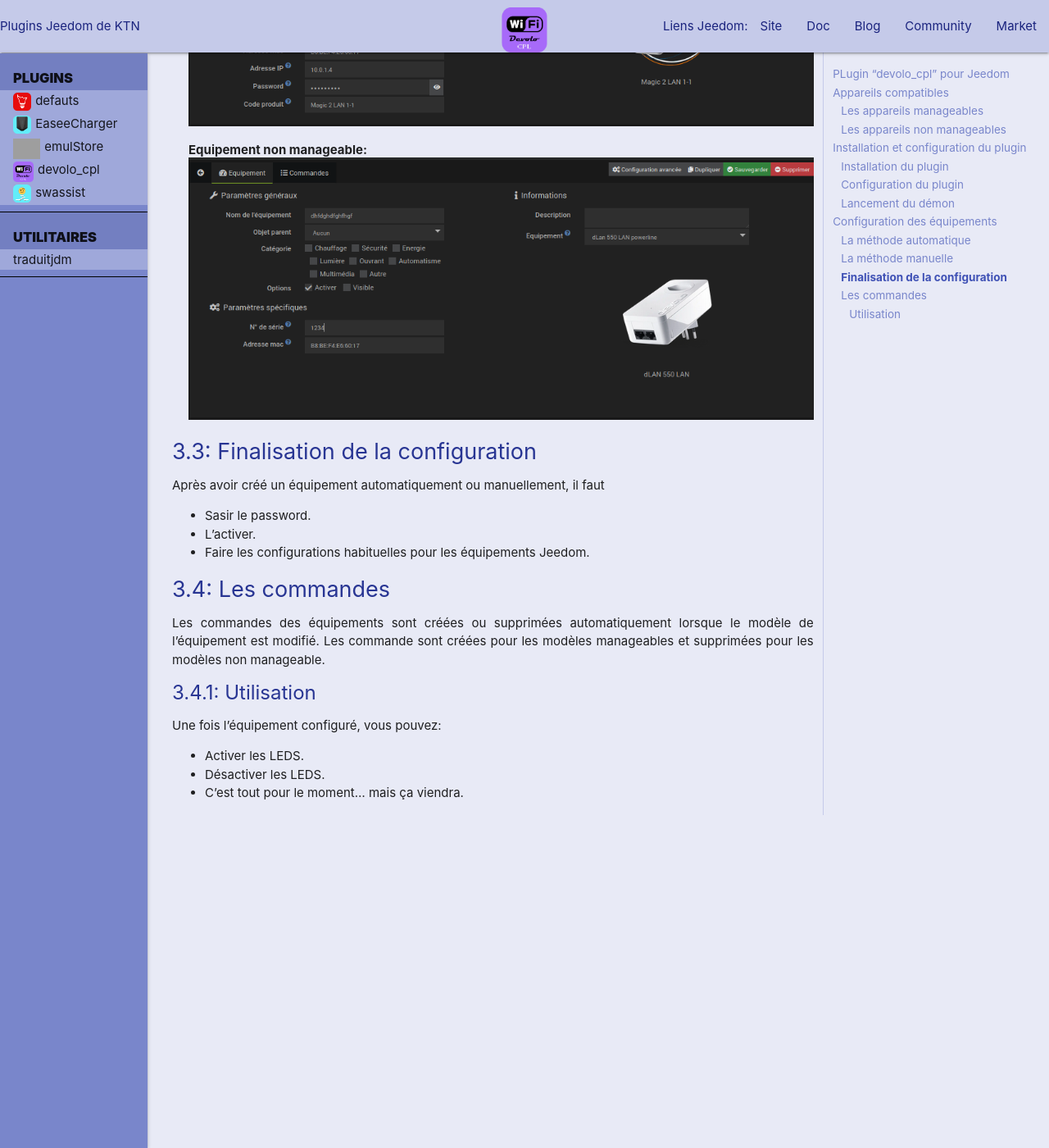
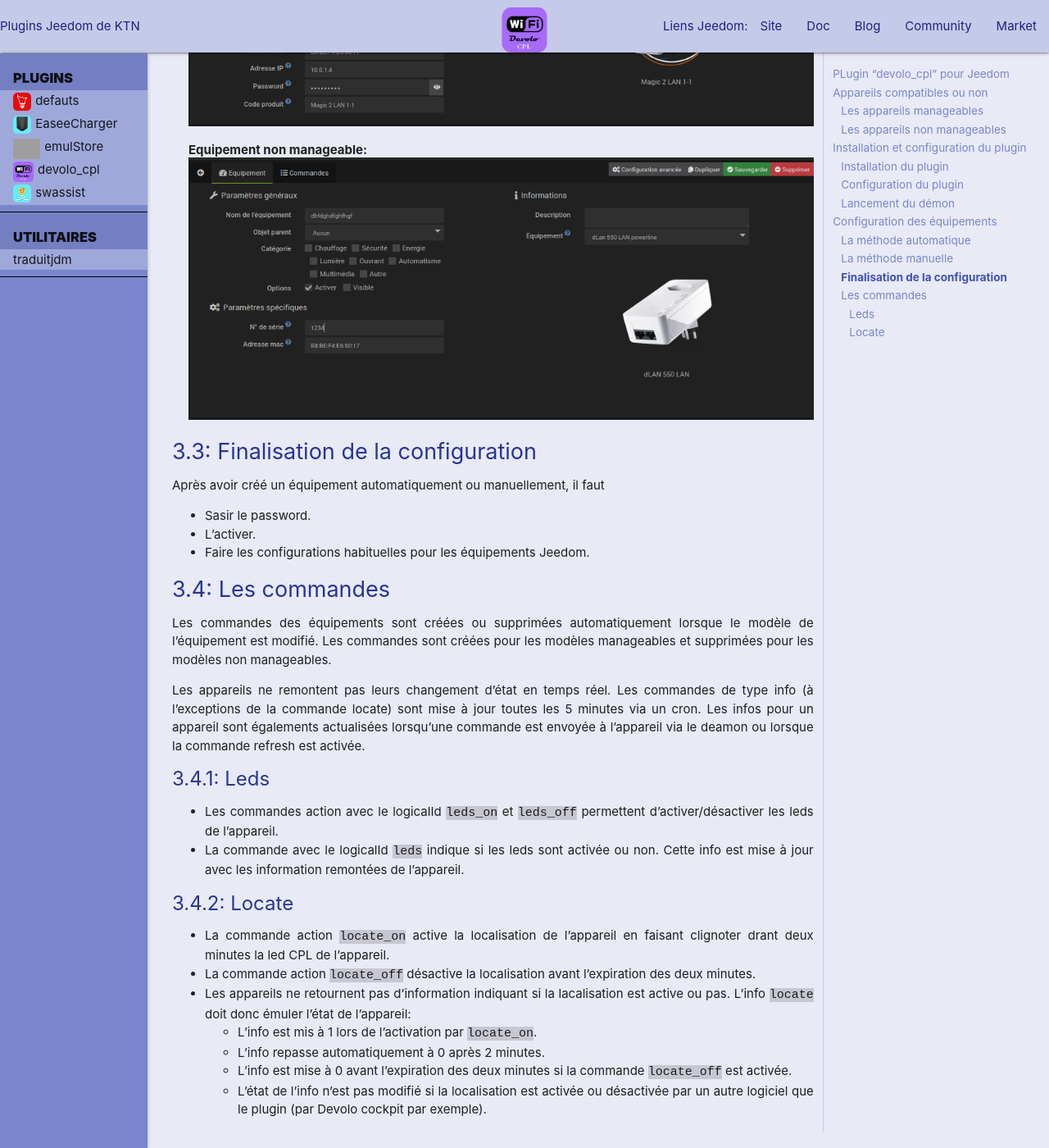
Before and after one commit to ktn001/ktn001.github.io, a Jekyll site: the page built from fr_FR/devolo_cpl/index.md, in a window 1280 px wide and 1400 px high, scrolled down 3954 px. Shown: the whole window at 82% size. Built offline with Jekyll 4.4.1, drawn with Linux system fonts in a browser that asks for light colours; emoji names are drawn with the system emoji font; some of the changed text lies outside the part shown; grey boxes are pictures that could not be loaded.

Commit message:
nouvelle version de devolo_cpl

```diff
--- a/fr_FR/devolo_cpl/index.md
+++ b/fr_FR/devolo_cpl/index.md
@@ -7,15 +7,17 @@
 
 Le plugin permet d'intégrer les équipements CPL de Devolo dans Jeedom
 
-> :bulb: Attention si vous partagez des fichiers de logs, les passwords des appareils peuvent y figurer en clair!
+> :bulb: Attention si vous partagez des fichiers de logs, les passwords des
+appareils peuvent y figurer en clair!
 
-# Appareils compatibles
+# Appareils compatibles ou non
 {: .num}
 
 ## Les appareils manageables
 {: .num}
 
-Le plugin utilise le module python [devolo_plc_api](https://pypi.org/project/devolo-plc-api/). La documentation de ce module précise qu'il est compatible avec les appareils suivants:
+Le plugin utilise le module python [devolo_plc_api](https://pypi.org/project/devolo-plc-api/).
+La documentation de ce module précise qu'il est compatible avec les appareils suivants:
 
 + Magic 2 WiFi next
 + Magic 2 WiFi 2-1
@@ -87,10 +105,14 @@
 
 Un équipement Jeedom est automatiquement créé pour chaque appareil détecté.
 
-+ Le n° de série de l'appareil est configuré dans Jeedom. S'il existe déjà un équipement avec ce numéro de série, le programme de synchonisation ne crée pas un nouvel équipement mais met à jour l'équipement existant.
-+ Le nom de l'équipement est le nom configuré dans l'appareil ou le n° de série s'il n'y a pas de nom configuré.
++ Le n° de série de l'appareil est configuré dans Jeedom. S'il existe déjà un
+  équipement avec ce numéro de série, le programme de synchonisation ne crée
+  pas un nouvel équipement mais met à jour l'équipement existant.
++ Le nom de l'équipement est le nom configuré dans l'appareil ou le n° de
+  série s'il n'y a pas de nom configuré.
 + L'adress IP de l'appareil est renseignée dans l'équipement Jeedom.
-+ Le type d'appareil est renseigné dans l'équipement Jeedom et l'image de l'équipement est sélectionnée en tenant compte du pays configuré pour le plugin.
++ Le type d'appareil est renseigné dans l'équipement Jeedom et l'image de
+  l'équipement est sélectionnée en tenant compte du pays configuré pour le plugin.
 + Les commandes de l'équipement sont créées.
 
 ## La méthode manuelle
@@ -100,12 +122,14 @@
 
 ![Icone de synchronisation](/images/devolo_cpl/icones_gestion_plugin.png)
 
-Il faut saisir le nom du nouvel équipement avant d'accéder à la page de configuration de l'équipement.
+Il faut saisir le nom du nouvel équipement avant d'accéder à la page de
+configuration de l'équipement.
 
 ![équipement non configuré](/images/devolo_cpl/equipement_non_configure.png)
 
 Il faut
-+ Saisir le numéro de série de l'appareil. *(Si vous ne connaissez pas de n° de série, vous pouvez saisir un texte quelquonque.)*
++ Saisir le numéro de série de l'appareil. *(Si vous ne connaissez pas de n°
+  de série, vous pouvez saisir un texte quelquonque.)*
 + Saisir l'adresse mac de l'appareil.
 + Saisir l'adresse IP de l'appareil. *(Uniquement pour les appareils manageables)*
 + Sélectionner le type d'appareil. *(Uniquement pour les appareils manageables)*
@@ -129,12 +153,36 @@
 ## Les commandes
 {: .num}
 
-Les commandes des équipements sont créées ou supprimées automatiquement lorsque le modèle de l'équipement est modifié. Les commande sont créées pour les modèles manageables et supprimées pour les modèles non manageable.
+Les commandes des équipements sont créées ou supprimées automatiquement lorsque
+le modèle de l'équipement est modifié. Les commandes sont créées pour les
+modèles manageables et supprimées pour les modèles non manageables.
 
-### Utilisation
+Les appareils ne remontent pas leurs changement d'état en temps réel. Les
+commandes de type info (à l'exceptions de la commande locate) sont mise à jour
+toutes les 5 minutes via un cron. Les infos pour un appareil sont égalements
+actualisées lorsqu'une commande est envoyée à l'appareil via le deamon ou lorsque
+la commande refresh est activée.
+
+### Leds
 {: .num}
 
-Une fois l'équipement configuré, vous pouvez:
-+ Activer les LEDS.
-+ Désactiver les LEDS.
-+ C'est tout pour le moment... mais ça viendra.
++ Les commandes action avec le logicalId `leds_on` et `leds_off` permettent
+  d'activer/désactiver les leds de l'appareil.
++ La commande avec le logicalId `leds` indique si les leds sont activée ou non.
+  Cette info est mise à jour avec les information remontées de l'appareil.
+
+### Locate
+{: .num}
+
++ La commande action `locate_on` active la localisation de l'appareil en faisant
+  clignoter drant deux minutes la led CPL de l'appareil.
++ La commande action `locate_off` désactive la localisation avant l'expiration des
+  deux minutes.
++ Les appareils ne retournent pas d'information indiquant si la lacalisation est
+  active ou pas. L'info `locate` doit donc émuler l'état de l'appareil:
+    + L'info est mis à 1 lors de l'activation par `locate_on`.
+    + L'info repasse automatiquement à 0 après 2 minutes.
+    + L'info est mise à 0 avant l'expiration des deux minutes si la commande `locate_off`
+      est activée.
+    + L'état de l'info n'est pas modifié si la localisation est activée ou
+      désactivée par un autre logiciel que le plugin (par Devolo cockpit par exemple).
```
Also changed, not shown: other parts of fr_FR/devolo_cpl/index.md (+24 -8 lines), fr_FR/devolo_cpl/changelog.md (+4 -0 lines).
